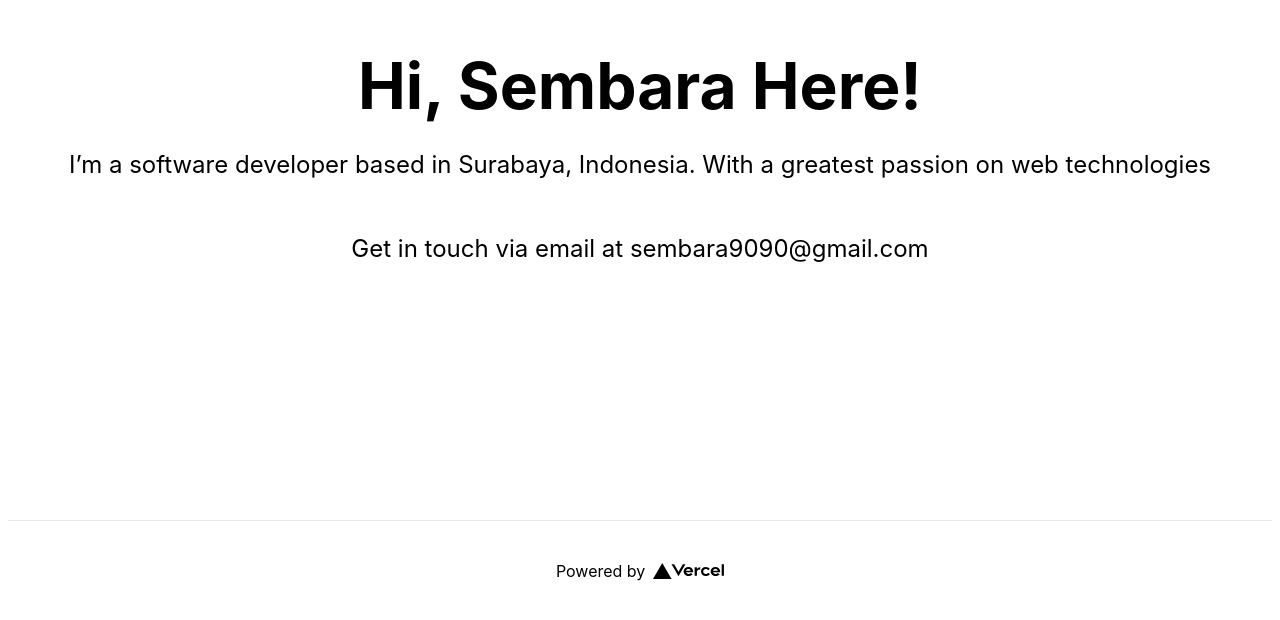
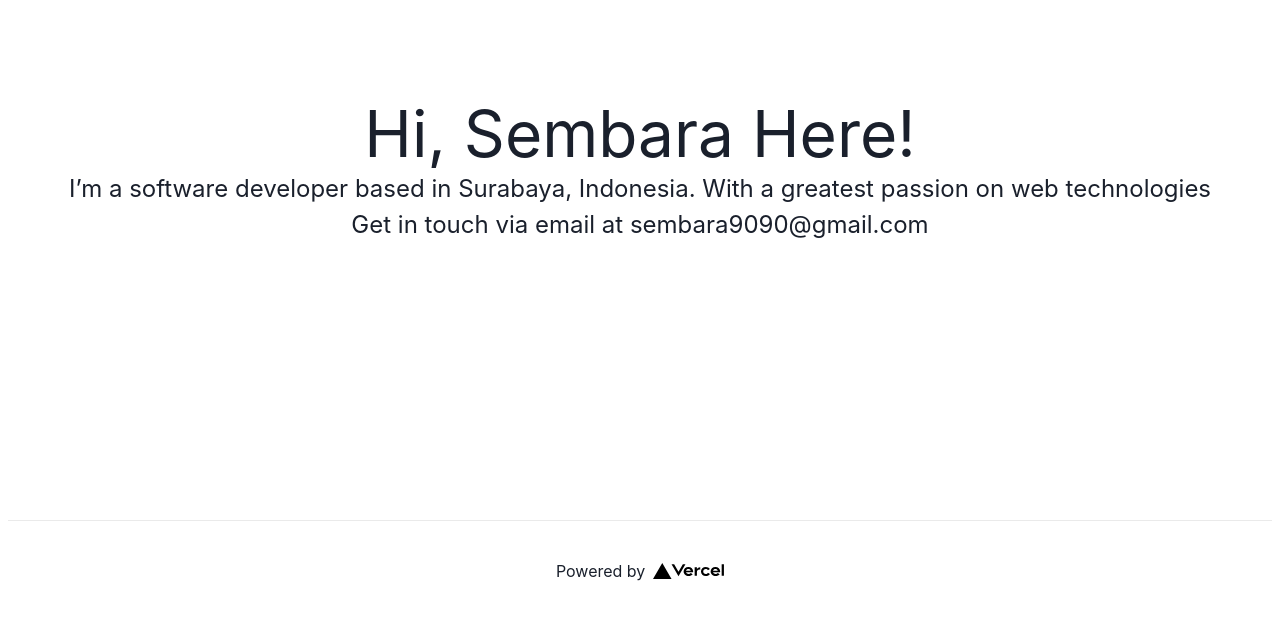
Before and after one commit to ssembara/sembara.id, a Next.js app: page / in a window 1280 px wide. Shown: the part 180-800 px from the top of the page. Built offline with nearby package versions, Linux system fonts and the light colour scheme.

Commit message:
#5 add Cakra UI

```diff
--- a/package.json
+++ b/package.json
@@ -8,6 +8,11 @@
     "start": "next start"
   },
   "dependencies": {
+    "@chakra-ui/react": "^1.5.1",
+    "@emotion/is-prop-valid": "^1.1.0",
+    "@emotion/react": "^11",
+    "@emotion/styled": "^11",
+    "framer-motion": "^4",
     "next": "10.1.3",
     "react": "17.0.2",
     "react-dom": "17.0.2"
--- a/pages/_app.js
+++ b/pages/_app.js
@@ -1,7 +1,13 @@
-import '../styles/globals.css'
+// import '../styles/globals.css'
+import { ChakraProvider } from '@chakra-ui/react';
 
 function MyApp({ Component, pageProps }) {
-  return <Component {...pageProps} />
+
+  return (
+    <ChakraProvider>
+      <Component {...pageProps} />
+    </ChakraProvider>
+  )
 }
 
 export default MyApp
--- a/pages/index.js
+++ b/pages/index.js
@@ -5,7 +5,7 @@ export default function Home() {
   return (
     <div className={styles.container}>
       <Head>
-        <title>Create Next App</title>
+        <title>Sebastianus Sembara</title>
         <link rel="icon" href="/favicon.ico" />
       </Head>
 
```
Also changed, not shown: 1 other file (tests, documents, lock files or other folders).
